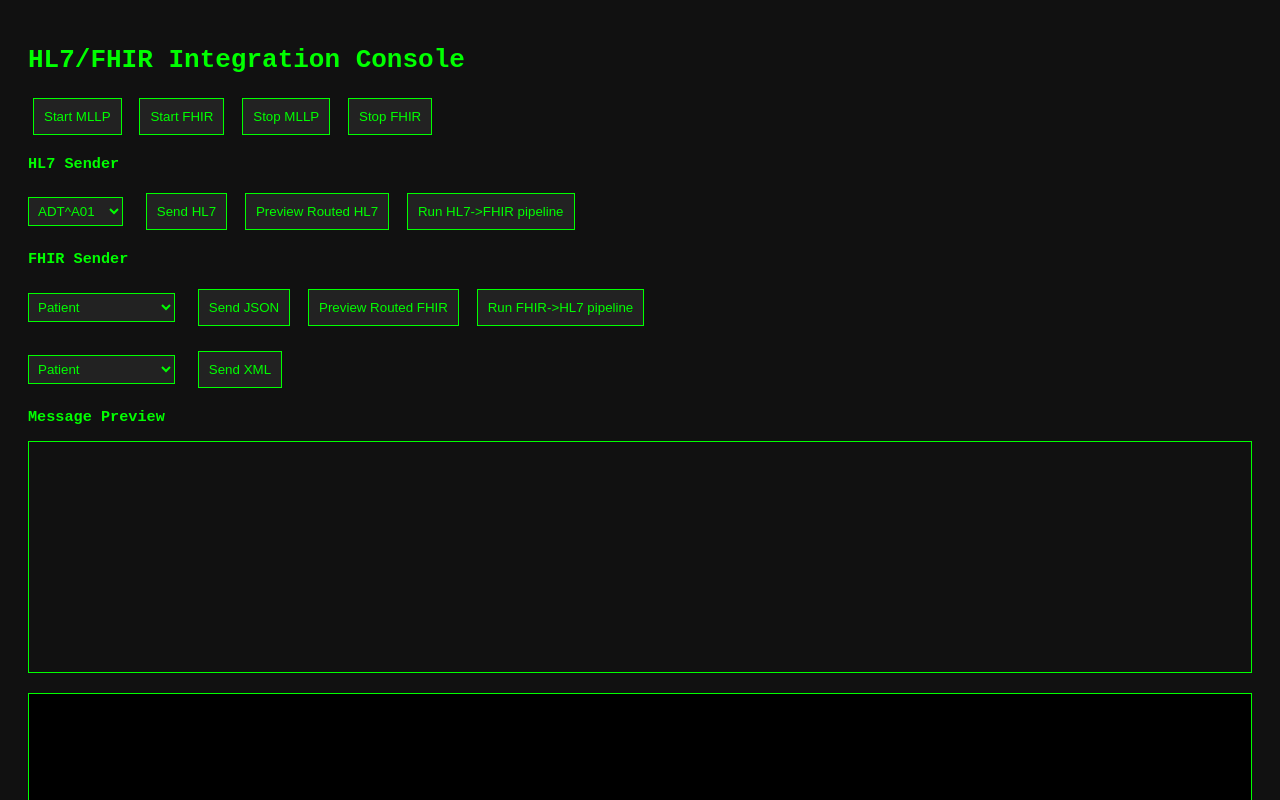
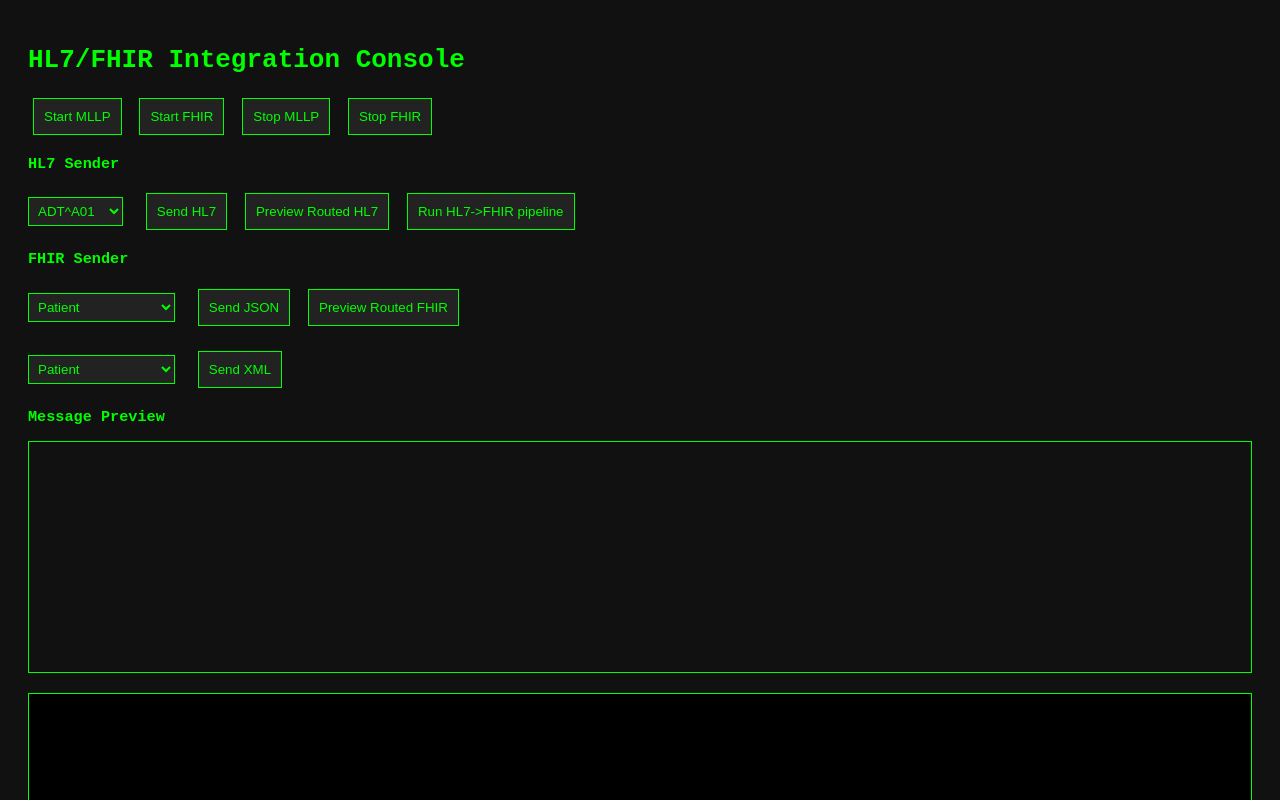
Before and after one commit to All-I-Do-Is-Wynn/Philips_JS, a website: page HL7_frontend/index.html in a window 1280 px wide. Shown: the top 800 px of the page. Drawn offline with Linux system fonts and the light colour scheme.

Commit message:
taking out redundancy

```diff
--- a/HL7_frontend/index.html
+++ b/HL7_frontend/index.html
@@ -44,8 +44,9 @@
   <button onclick="sendFHIR()">Send JSON</button>
 
   <button onclick="previewFHIRRoute()">Preview Routed FHIR</button>
-  <button onclick="runFHIRRoute()">Run FHIR->HL7 pipeline</button>
-    <h3></h3>
+  <!--<button onclick="runFHIRRoute()">Run FHIR->HL7 pipeline</button>
+  -->
+  <h3></h3>
     <select id="xmlSelect" onchange="updateFHIRXMLPreview()">
         <option value="1">Patient</option>
         <option value="2">Observation</option>
```
